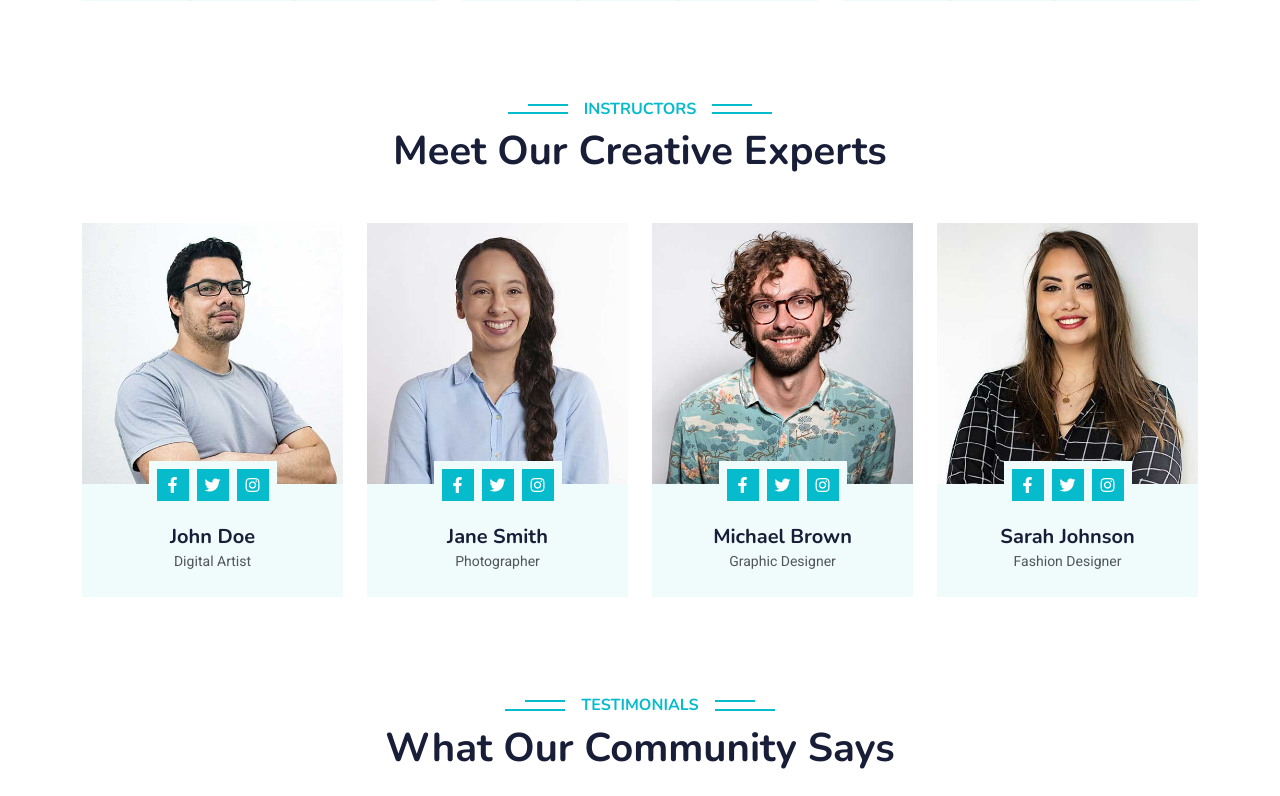
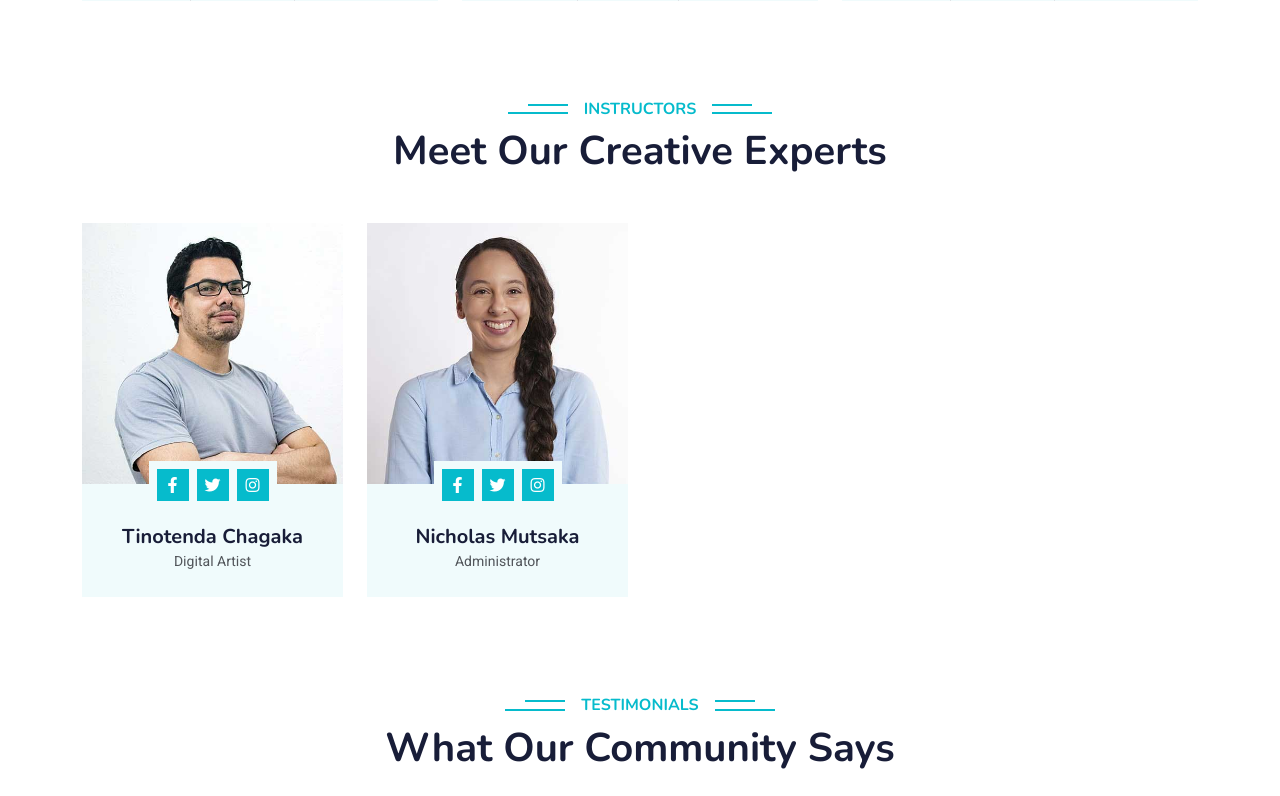
Before and after one commit to smuggerteey/final_capstone, a Flask app: page / in a window 1280 px wide. Shown: the part 3118-3914 px from the top of the page. Run offline with Flask 3, Linux system fonts and the light colour scheme; some libraries are stand-ins or nearby versions.

Commit message:
Improving the interface

```diff
--- a/main/templates/index.html
+++ b/main/templates/index.html
@@ -356,7 +356,7 @@
                             </div>
                         </div>
                         <div class="text-center p-4">
-                            <h5 class="mb-0">John Doe</h5>
+                            <h5 class="mb-0">Tinotenda Chagaka</h5>
                             <small>Digital Artist</small>
                         </div>
                     </div>
@@ -374,44 +374,8 @@
                             </div>
                         </div>
                         <div class="text-center p-4">
-                            <h5 class="mb-0">Jane Smith</h5>
-                            <small>Photographer</small>
-                        </div>
-                    </div>
-                </div>
-                <div class="col-lg-3 col-md-6 wow fadeInUp" data-wow-delay="0.5s">
-                    <div class="team-item bg-light">
-                        <div class="overflow-hidden">
-                            <img class="img-fluid" src="{{ url_for('static', filename='img/team-3.jpg') }}" alt="">
-                        </div>
-                        <div class="position-relative d-flex justify-content-center" style="margin-top: -23px;">
-                            <div class="bg-light d-flex justify-content-center pt-2 px-1">
-                                <a class="btn btn-sm-square btn-primary mx-1" href=""><i class="fab fa-facebook-f"></i></a>
-                                <a class="btn btn-sm-square btn-primary mx-1" href=""><i class="fab fa-twitter"></i></a>
-                                <a class="btn btn-sm-square btn-primary mx-1" href=""><i class="fab fa-instagram"></i></a>
-                            </div>
-                        </div>
-                        <div class="text-center p-4">
-                            <h5 class="mb-0">Michael Brown</h5>
-                            <small>Graphic Designer</small>
-                        </div>
-                    </div>
-                </div>
-                <div class="col-lg-3 col-md-6 wow fadeInUp" data-wow-delay="0.7s">
-                    <div class="team-item bg-light">
-                        <div class="overflow-hidden">
-                            <img class="img-fluid" src="{{ url_for('static', filename='img/team-4.jpg') }}" alt="">
-                        </div>
-                        <div class="position-relative d-flex justify-content-center" style="margin-top: -23px;">
-                            <div class="bg-light d-flex justify-content-center pt-2 px-1">
-                                <a class="btn btn-sm-square btn-primary mx-1" href=""><i class="fab fa-facebook-f"></i></a>
-                                <a class="btn btn-sm-square btn-primary mx-1" href=""><i class="fab fa-twitter"></i></a>
-                                <a class="btn btn-sm-square btn-primary mx-1" href=""><i class="fab fa-instagram"></i></a>
-                            </div>
-                        </div>
-                        <div class="text-center p-4">
-                            <h5 class="mb-0">Sarah Johnson</h5>
-                            <small>Fashion Designer</small>
+                            <h5 class="mb-0">Nicholas Mutsaka</h5>
+                            <small>Administrator</small>
                         </div>
                     </div>
                 </div>
```
